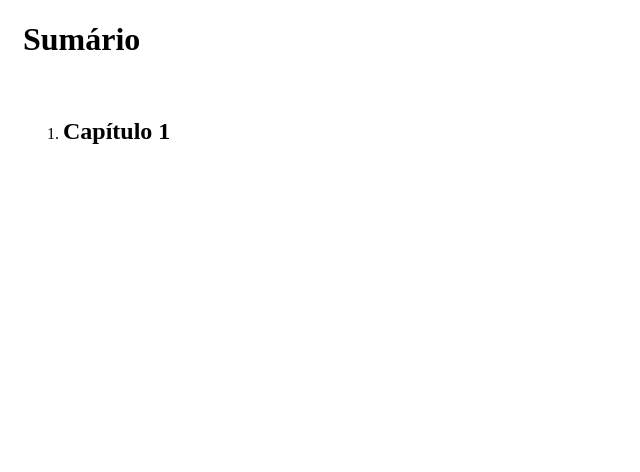
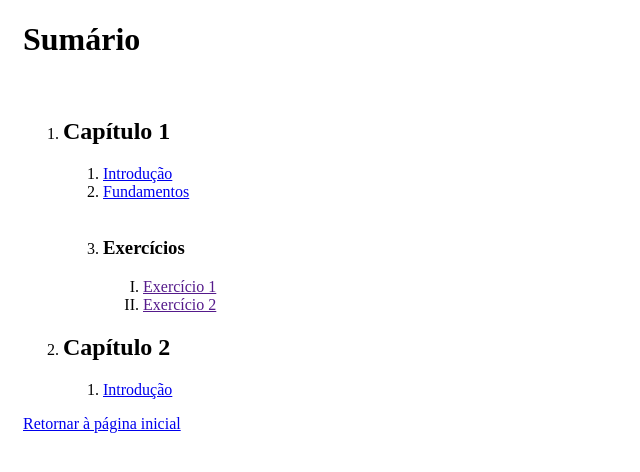
Before and after one commit to RafaelPanisset/rafaelpanisset.github.io, a plain HTML site: page curso/sumario.html in a window 1280 px wide. Shown: the whole page, without its empty margins (0-640 px from the left). Drawn offline with Linux system fonts and the light colour scheme.

Commit message:
Update sumario.html

```diff
--- a/curso/sumario.html
+++ b/curso/sumario.html
@@ -1,5 +1,5 @@
 <!DOCTYPE html>
-<html lang="pt">
+<html lang="pt-br">
 
 <html>
     <head>
@@ -12,8 +12,26 @@
         <ol>
             <li>
                 <h2>Capítulo 1</h2>
+                <ol>
+                    <li><a href="capitulo1/introducao.html">Introdução</a></li>
+                    <li><a href="capitulo1/fundamentos.html">Fundamentos</a></li>
+                    <br>
+                    <li>
+                        <h3>Exercícios</h3>
+                        <ol type="I">
+                            <li> <a href="">Exercício 1</a></li>
+                            <li><a href="">Exercício 2</a></li>
+                          </ol>
+                    </li>
+                </ol>
+            </li>
+            <li>
+                <h2>Capítulo 2</h2>
+                <ol>
+                    <li><a href="capitulo1/introducao.html">Introdução</a></li>
+                </ol>
             </li>
           </ol>
-
+          <p><a href="home.html">Retornar à página inicial</a></p>
     </body>
 </html>
```
